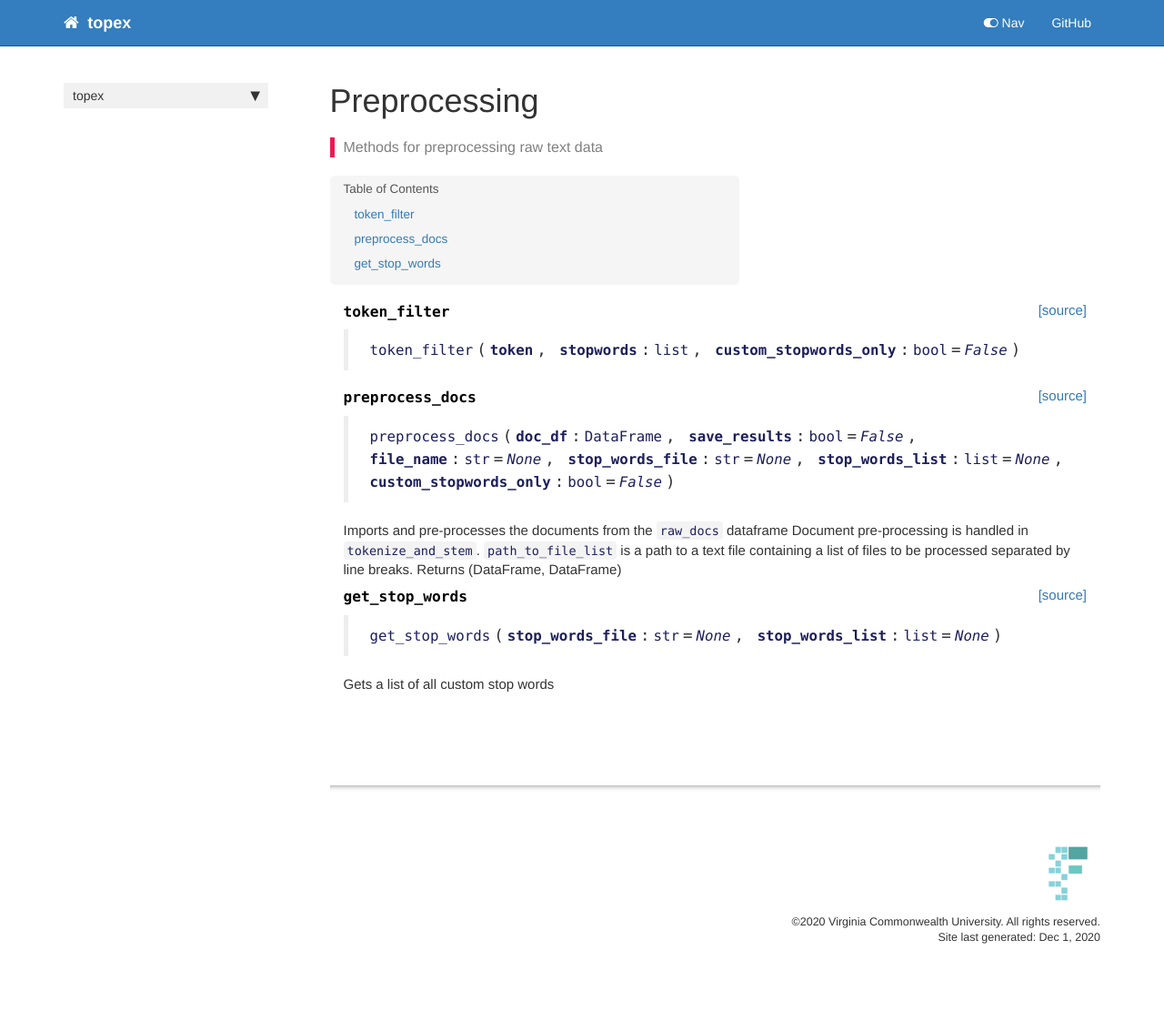
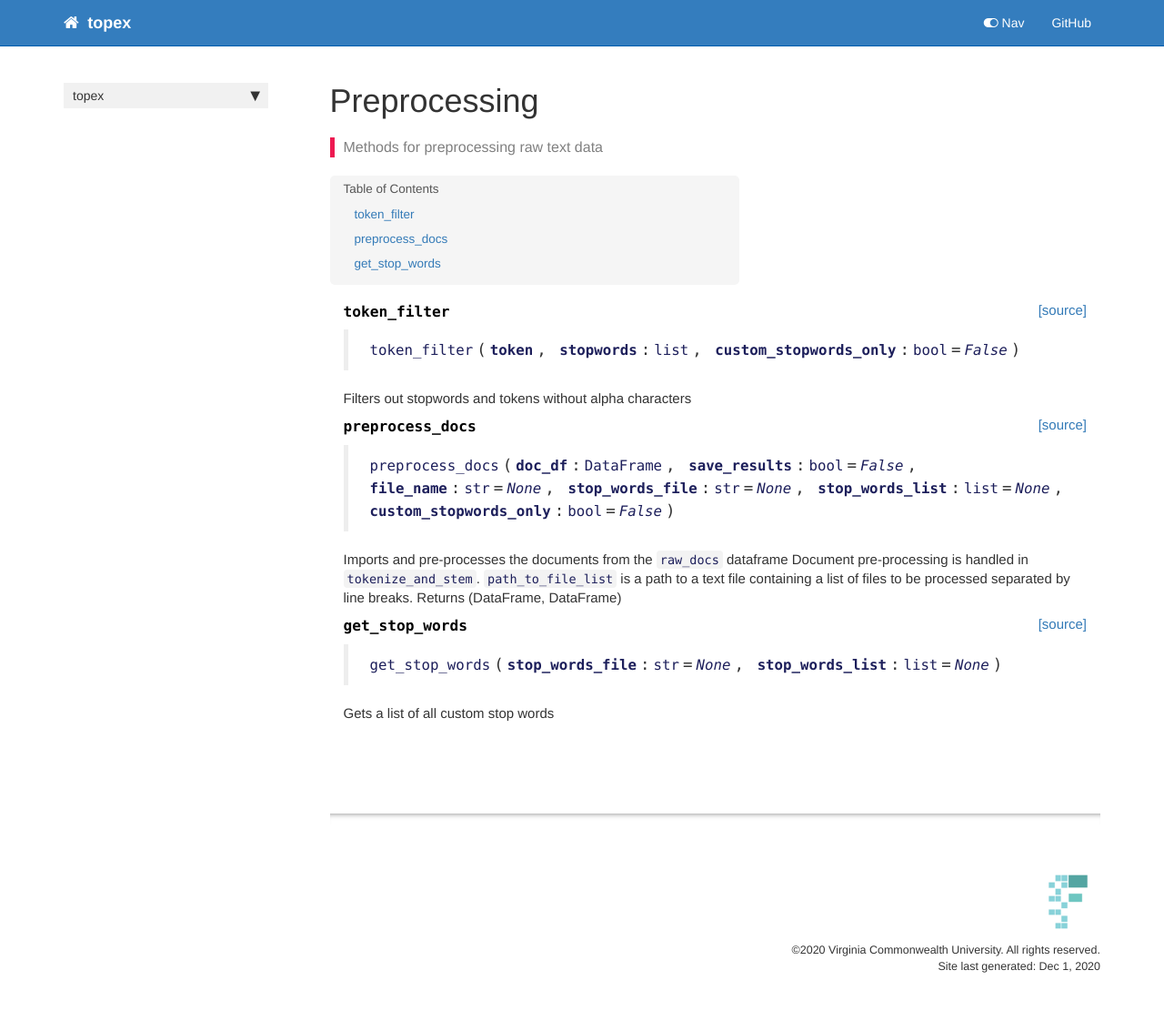
Before and after one commit to VCUWrightCenter/TopEx, a Jekyll site: the page built from docs/preprocessing.html, in a window 1280 px wide. Shown: the whole page at 91% size. Built offline with Jekyll 4.4.1, drawn with Linux system fonts in a browser that asks for light colours; nearby versions of some CDN libraries; comment, search, counter and statistics services are not loaded; before the commit the page ends 1090 px from its top, so only the background shows below that.

Commit message:
Update preprocessing.html

```diff
--- a/docs/preprocessing.html
+++ b/docs/preprocessing.html
@@ -54,6 +54,7 @@ description: "Methods for preprocessing raw text data"
 <div class="output_markdown rendered_html output_subarea ">
 <h4 id="token_filter" class="doc_header"><code>token_filter</code><a href="VCUWrightCentertopex/preprocessing.py#L14" class="source_link" style="float:right">[source]</a></h4><blockquote><p><code>token_filter</code>(<strong><code>token</code></strong>, <strong><code>stopwords</code></strong>:<code>list</code>, <strong><code>custom_stopwords_only</code></strong>:<code>bool</code>=<em><code>False</code></em>)</p>
 </blockquote>
+<p>Filters out stopwords and tokens without alpha characters</p>
 
 </div>
 
@@ -76,7 +77,7 @@ description: "Methods for preprocessing raw text data"
 
 
 <div class="output_markdown rendered_html output_subarea ">
-<h4 id="preprocess_docs" class="doc_header"><code>preprocess_docs</code><a href="VCUWrightCentertopex/preprocessing.py#L22" class="source_link" style="float:right">[source]</a></h4><blockquote><p><code>preprocess_docs</code>(<strong><code>doc_df</code></strong>:<code>DataFrame</code>, <strong><code>save_results</code></strong>:<code>bool</code>=<em><code>False</code></em>, <strong><code>file_name</code></strong>:<code>str</code>=<em><code>None</code></em>, <strong><code>stop_words_file</code></strong>:<code>str</code>=<em><code>None</code></em>, <strong><code>stop_words_list</code></strong>:<code>list</code>=<em><code>None</code></em>, <strong><code>custom_stopwords_only</code></strong>:<code>bool</code>=<em><code>False</code></em>)</p>
+<h4 id="preprocess_docs" class="doc_header"><code>preprocess_docs</code><a href="VCUWrightCentertopex/preprocessing.py#L23" class="source_link" style="float:right">[source]</a></h4><blockquote><p><code>preprocess_docs</code>(<strong><code>doc_df</code></strong>:<code>DataFrame</code>, <strong><code>save_results</code></strong>:<code>bool</code>=<em><code>False</code></em>, <strong><code>file_name</code></strong>:<code>str</code>=<em><code>None</code></em>, <strong><code>stop_words_file</code></strong>:<code>str</code>=<em><code>None</code></em>, <strong><code>stop_words_list</code></strong>:<code>list</code>=<em><code>None</code></em>, <strong><code>custom_stopwords_only</code></strong>:<code>bool</code>=<em><code>False</code></em>)</p>
 </blockquote>
 <p>Imports and pre-processes the documents from the <code>raw_docs</code> dataframe
 Document pre-processing is handled in <code>tokenize_and_stem</code>.
@@ -111,7 +112,7 @@ Returns (DataFrame, DataFrame)</p>
 
 
 <div class="output_markdown rendered_html output_subarea ">
-<h4 id="get_stop_words" class="doc_header"><code>get_stop_words</code><a href="VCUWrightCentertopex/preprocessing.py#L62" class="source_link" style="float:right">[source]</a></h4><blockquote><p><code>get_stop_words</code>(<strong><code>stop_words_file</code></strong>:<code>str</code>=<em><code>None</code></em>, <strong><code>stop_words_list</code></strong>:<code>list</code>=<em><code>None</code></em>)</p>
+<h4 id="get_stop_words" class="doc_header"><code>get_stop_words</code><a href="VCUWrightCentertopex/preprocessing.py#L63" class="source_link" style="float:right">[source]</a></h4><blockquote><p><code>get_stop_words</code>(<strong><code>stop_words_file</code></strong>:<code>str</code>=<em><code>None</code></em>, <strong><code>stop_words_list</code></strong>:<code>list</code>=<em><code>None</code></em>)</p>
 </blockquote>
 <p>Gets a list of all custom stop words</p>
 
```
